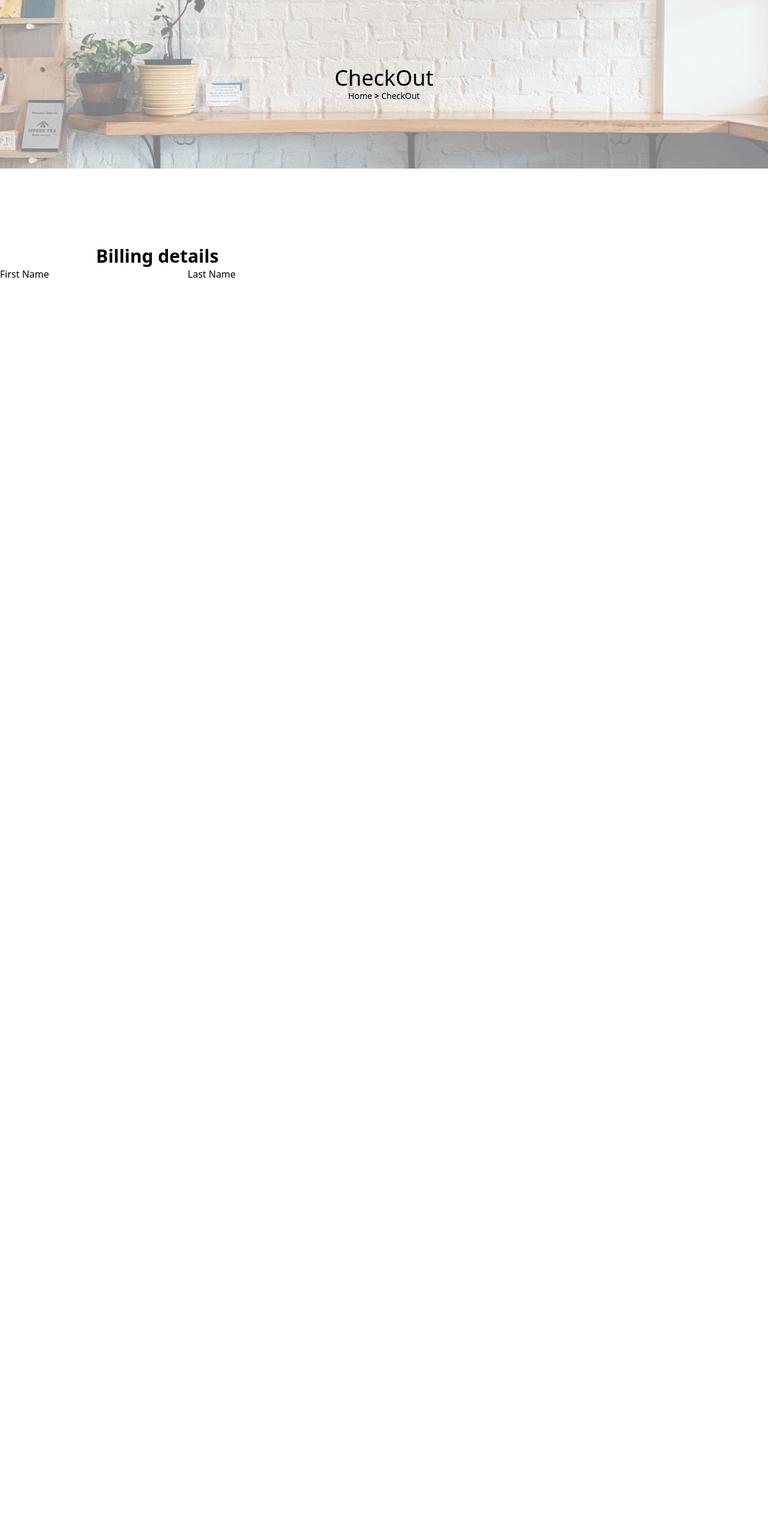
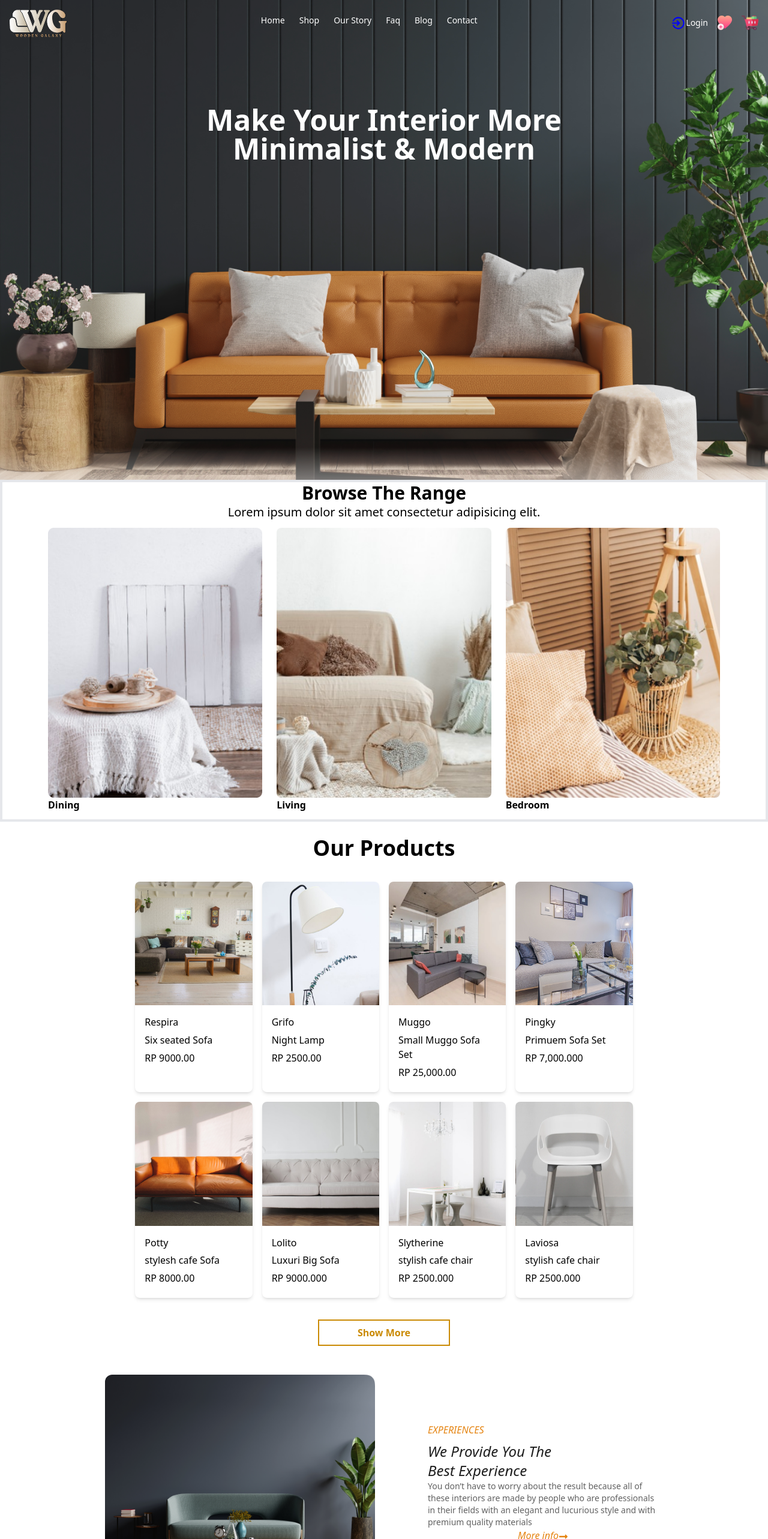
Before and after one commit to Manish6906/wooden-galaxy, a React (Vite) app: page / in a window 1280 px wide. Shown: the top 2566 px of the page at 60% size. Before the commit the page ends 800 px from the top, so only its background shows below. Built offline with nearby package versions, Linux system fonts and the light colour scheme.

Commit message:
just-Pull

```diff
--- a/src/Pages/Home.jsx
+++ b/src/Pages/Home.jsx
@@ -7,9 +7,9 @@ import CheckOut from "./CheckOut";
 const Home = () => {
   return (
     <>
-        {/* <Navbar />
+        <Navbar />
         <AbhiCards />
-        <B_experience /> */}
+        <B_experience />
         <CheckOut />
     </>
   );
--- a/src/Pages/Login.jsx
+++ b/src/Pages/Login.jsx
@@ -8,14 +8,13 @@ function Login() {
   return (
     <>
       <div className='flex'>
-        <div className='w-2/4 pl-[18rem] pt-[6rem]'>
-          <div className='relative'>
+        <div className='md:w-2/4 md:pl-[18rem] md:pt-[6rem]'>
+          <div className='relative hidden'>
             <img src="src\assets\loginImg.png" className='absolute z-40' alt="" />
             <img src="src\assets\LoginImgback2.png" className='absolute z-20' alt="" />
             <img src="src\assets\LoginImgback3.png" className='absolute z-30' alt="" />
             <img src="src\assets\loginImgback4.png" className='absolute z-10 top-48' alt="" />
           </div>
-
         </div>
         <div className='w-2/4 pr-[18rem] pt-[6rem]'>
           <div>
@@ -59,6 +58,7 @@ function Login() {
           </div>
         </div>
       </div>
+
     </>
   )
 }
```
